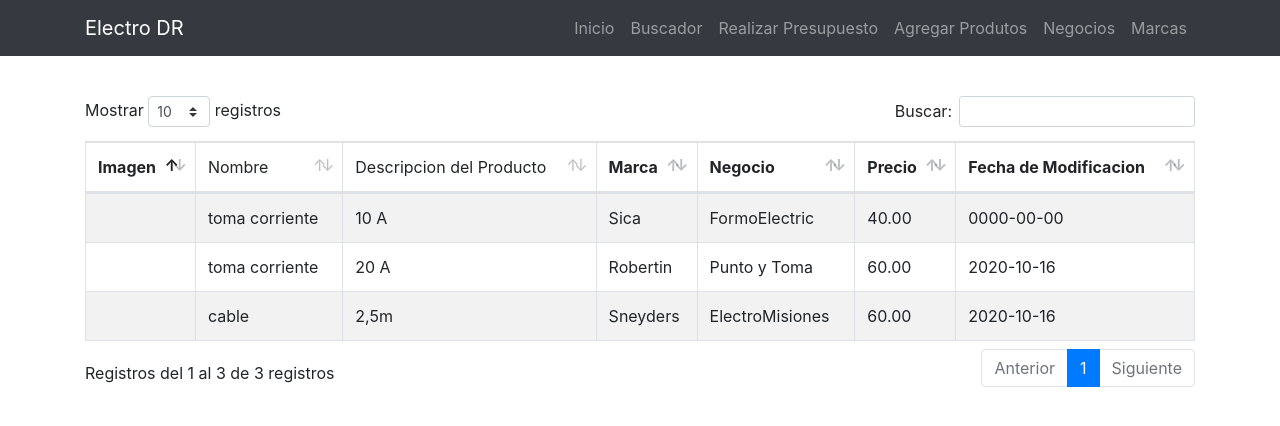
After one commit to danielRojas-Dev/ElectroDR, a PHP site: page /mod_buscador/buscador.php in a window 1280 px wide. The commit adds this page. Shown: the top 426 px of the page. Run offline with PHP 8.4, Linux system fonts and the light colour scheme; data comes from the database, SQL or seed files in the repository.

Commit message:
operacion de pantalla inicial

```diff
--- /dev/null
+++ b/mod_buscador/buscador.php
@@ -0,0 +1,110 @@
+        <!DOCTYPE html>
+        <html lang="en">
+        <head>
+            <meta charset="UTF-8">
+            <title>Inicio</title>
+            <meta content="width=device-width, initial-scale=1.0" name="viewport">
+
+
+            <link rel="stylesheet" type="text/css" href="../lib/bootstrap/css/bootstrap.min.css">
+            <link rel="stylesheet" type="text/css" href="../lib/datatables/css/dataTables.bootstrap4.min.css">
+
+            <!-- <link rel="stylesheet" href="assets/css/scrolling-nav.css"> -->
+            <link rel="stylesheet" type="text/css" href="../lib/font-awesome/css/font-awesome.min.css">
+            <link rel="stylesheet" type="text/css" href="../lib/datatables/css/responsive.bootstrap4.min.css">
+
+        </head>
+        <body>
+
+
+            <nav class="navbar navbar-expand-lg navbar-dark bg-dark fixed-top" id="mainNav">
+                <div class="container">
+                    <a class="navbar-brand js-scroll-trigger" href="index.php">Electro DR</a>
+                    <button class="navbar-toggler" type="button" data-toggle="collapse" data-target="#navbarResponsive" aria-controls="navbarResponsive" aria-expanded="false" aria-label="Toggle navigation">
+                        <span class="navbar-toggler-icon"></span>
+                    </button>
+                    <div class="collapse navbar-collapse" id="navbarResponsive">
+                        <ul class="navbar-nav ml-auto">
+                            <li class="nav-item">
+                                <a class="nav-link js-scroll-trigger" href="index.php">Inicio</a>
+                            </li>
+                            <li class="nav-item">
+                                <a class="nav-link js-scroll-trigger" href="../mod_buscador/buscador.php">Buscador</a>
+                            </li>
+                            <li class="nav-item">
+                                <a class="nav-link js-scroll-trigger" href="#">Realizar Presupuesto</a>
+                            </li>
+
+                            <li class="nav-item">
+                                <a class="nav-link js-scroll-trigger" href="#">Agregar Produtos</a>
+                            </li>
+
+                            <li class="nav-item">
+                                <a class="nav-link js-scroll-trigger" href="mod_negocios/index.php">Negocios</a>
+                            </li>
+                            <li class="nav-item">
+                                <a class="nav-link js-scroll-trigger" href="mod_marcas/index.php">Marcas</a>
+                            </li>
+                        </ul>
+                    </div>
+                </div>
+            </nav>
+            <br> <br> <br> <br>
+<div class="container">
+            <div class="row">
+                <div class="col-xs-12 col-sm-12 col-md-12 col-lg-12">
+                    <table id="myTable" class="table table-bordered table-striped display wrap"  width="100%">
+
+                        <thead>
+                            <th>Imagen</th>
+                            <td>Nombre</td>
+                            <td>Descripcion del Producto</td>
+                            <th>Marca</th>
+                            <th>Negocio</th>
+                            <th>Precio</th>
+                            <th>Fecha de Modificacion</th>
+                        </thead>
+                        <tbody>
+
+
+                            <?php
+                            include_once('../conexion/conexion.php');
+                            $sql = "SELECT * FROM productos p1, negocio n1, marca m1 WHERE p1.id_negocio = n1.id_negocio AND p1.id_marca = m1.id_marca";
+
+                            $query = $conexion->query($sql);
+                            while($row = $query->fetch_assoc()){
+                                echo
+                                "<tr>
+                                <td>".$row['ruta_img']."</td>
+                                <td>".$row['Nombre']."</td>
+                                <td>".$row['DescProduc']."</td>
+                                <td>".$row['descrip_marca']."</td>
+                                <td>".$row['descrip_negocio']."</td>
+                                <td>".$row['precio']."</td>
+                                <td>".$row['fecha_modificacion']."</td>
+
+                                ";
+
+                            }
+
+                            ?>
+                        </tbody>
+                    </table>
+                </div>
+            </div>
+        </div>
+    </div>
+</div>
+
+<script src="../lib/jquery/jquery.min.js"></script>
+<script src="../lib/bootstrap/js/bootstrap.min.js"></script>
+<script src="../lib/datatables/js/jquery.dataTables.min.js"></script>
+<script src="../lib/datatables/js/dataTables.bootstrap4.min.js"></script>
+<script src="../lib/datatables/js/dataTables.responsive.min.js"></script>
+<script src="../lib/datatables/js/responsive.bootstrap4.min.js"></script>
+<script src="../assets/js/data_table.js"></script>
+<!-- <script src="assets/js/scrolling-nav.js"></script> -->
+
+
+</body>
+</html>
```
Also changed, not shown: assets/css/fondo_principal.css (added, +15 -0 lines), index.php (+24 -67 lines), 1 other file.
